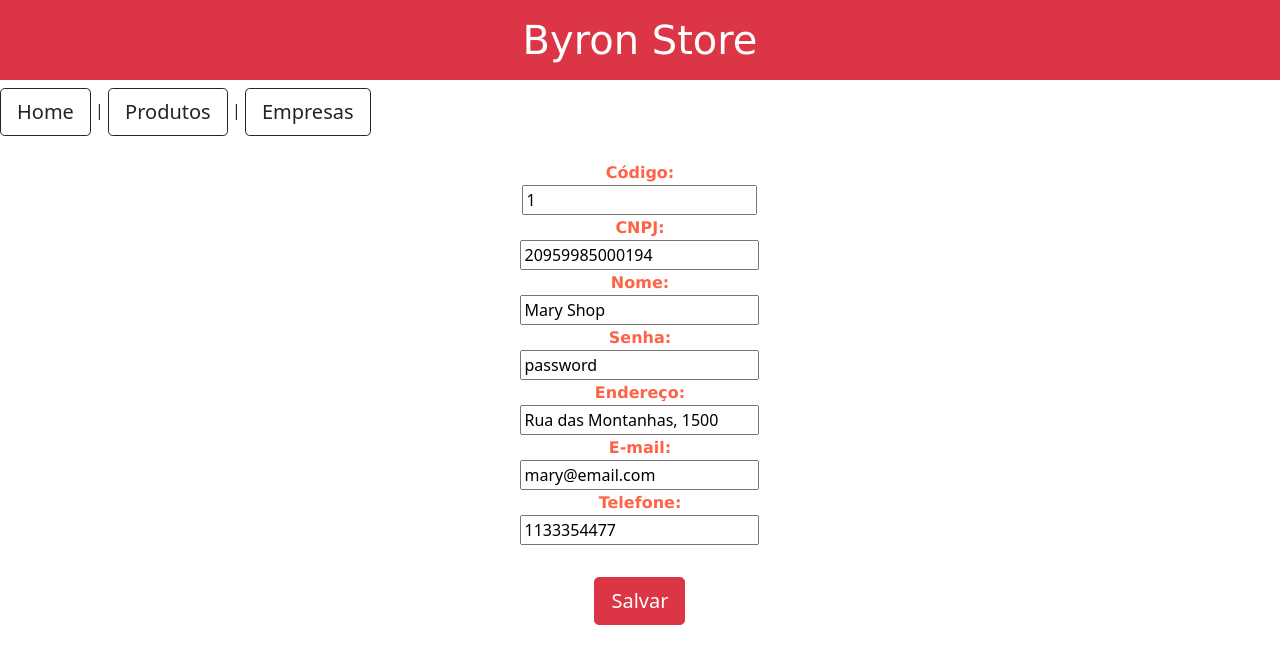
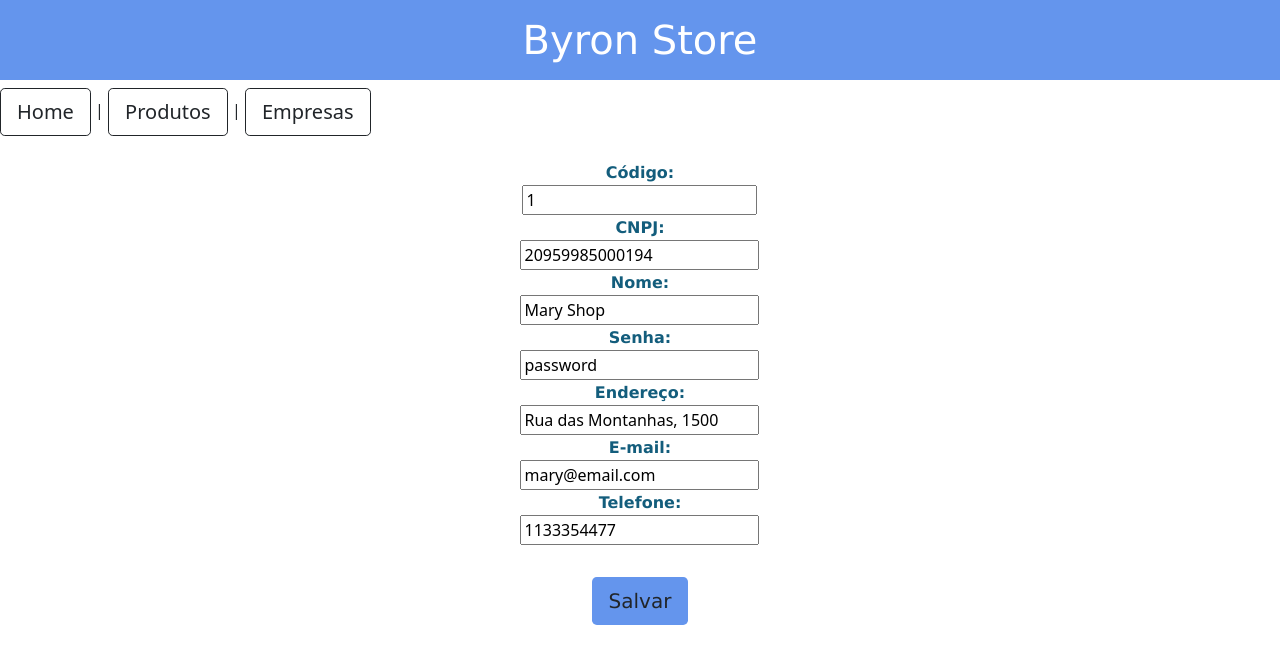
Before and after one commit to brulogatti/CRUD_LuisaLabs_Byron, a Django app: page /edit_cmp/8/ in a window 1280 px wide. Shown: the top 664 px of the page. Run offline with Django 3.2, Linux system fonts and the light colour scheme; data comes from the database, SQL or seed files in the repository; both versions use the stored data as it was after the commit; some libraries are stand-ins or nearby versions.

Commit message:
update front-end

```diff
--- a/app/templates/form_companies.html
+++ b/app/templates/form_companies.html
@@ -6,10 +6,11 @@
   <meta name="viewport" content="width=device-width, initial-scale=1.0">
   <title>Companies Forms</title>
   <link href="https://cdn.jsdelivr.net/npm/bootstrap@5.1.1/dist/css/bootstrap.min.css" rel="stylesheet" integrity="sha384-F3w7mX95PdgyTmZZMECAngseQB83DfGTowi0iMjiWaeVhAn4FJkqJByhZMI3AhiU" crossorigin="anonymous">
+  <script src="https://kit.fontawesome.com/c1cbc6fb25.js" crossorigin="anonymous"></script>
 </head>
 <div class="multi-bg-example">
   <header>
-    <h1 class = "p-3 mb-2 bg-danger text-white text-center" style="font-family:verdana;">Byron Store</h1>
+    <h1 class = "p-3 mb-2 bg text-white text-center" style="font-family:verdana; background-color: cornflowerblue;">Byron Store</h1>
   </header>
   <body>
 
@@ -24,22 +25,22 @@
     <div class="col-8 m-auto pt-4 pb-2 text-center">
       <form name="form_companies" id = "form_companies" action="{% if db %}/update_cmp/{{db.id}}/{% else %}/create_company/{% endif %}" method="post">
         {% csrf_token %}
-        <a style="font-family:verdana; color:tomato;"><b>Código:</b></a>
+        <a style="font-family:verdana; color:#135d7c;"><b>Código:</b></a>
         <div class="form-group">{{form.cmpId}}</div>
-        <a style="font-family:verdana; color:tomato;"><b>CNPJ:</b></a>
+        <a style="font-family:verdana; color:#135d7c;"><b>CNPJ:</b></a>
         <div class="form-group">{{form.cmpCnpj}}</div>
-        <a style="font-family:verdana; color:tomato;"><b>Nome:</b></a>
+        <a style="font-family:verdana; color:#135d7c;"><b>Nome:</b></a>
         <div class="form-group">{{form.cmpName}}</div>
-        <a style="font-family:verdana; color:tomato;"><b>Senha:</b></a>
+        <a style="font-family:verdana; color:#135d7c;"><b>Senha:</b></a>
         <div class="form-group">{{form.cmpPassword}}</div>
-        <a style="font-family:verdana; color:tomato;"><b>Endereço:</b></a>
+        <a style="font-family:verdana; color:#135d7c;"><b>Endereço:</b></a>
         <div class="form-group">{{form.cmpAddress}}</div>
-        <a style="font-family:verdana; color:tomato;"><b>E-mail:</b></a>
+        <a style="font-family:verdana; color:#135d7c;"><b>E-mail:</b></a>
         <div class="form-group">{{form.cmpEmail}}</div>
-        <a style="font-family:verdana; color:tomato;"><b>Telefone:</b></a>
+        <a style="font-family:verdana; color:#135d7c;"><b>Telefone:</b></a>
         <div class="form-group">{{form.cmpPhone}}</div>
         <div class="container p-3"></div>
-        <input type = "submit" class="btn btn-danger btn-lg " value="Salvar">
+        <input type = "submit" class="btn btn-lg" style="font-family:verdana; background-color: cornflowerblue;" value="Salvar">
       </form>
     </div>
 
```
Also changed, not shown: app/templates/form_products.html (+8 -7 lines), app/templates/index.html (+11 -17 lines), app/templates/mnu_companies.html (+7 -10 lines), app/templates/mnu_products.html (+7 -6 lines), app/templates/view_cmp.html (+4 -3 lines), app/templates/view_prod.html (+4 -3 lines), db.sqlite3.
